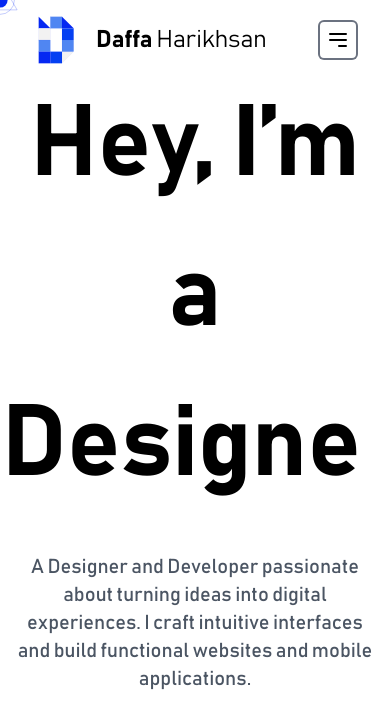
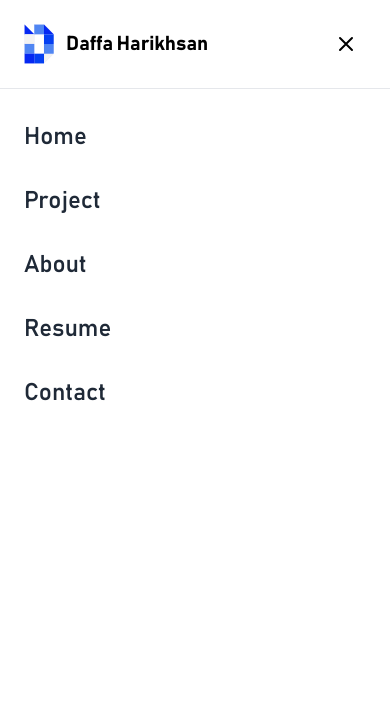
Before and after one commit to daffaharikhsan/portofolio-daf, a Next.js app: page / in a window 390 px wide. Both pictures are taken after a click on the button "Open menu". Shown: the top 728 px of the page. Built offline with nearby package versions, Linux system fonts and the light colour scheme.

Commit message:
responsive

```diff
--- a/app/components/Navbar.tsx
+++ b/app/components/Navbar.tsx
@@ -1,38 +1,54 @@
 // src/components/Navbar.tsx
-"use client"; // <-- 1. Tambahkan ini untuk menjadikan komponen sebagai Client Component
+"use client";
 
+import { useState } from "react";
 import Link from "next/link";
 import Image from "next/image";
-import { usePathname } from "next/navigation"; // <-- 2. Impor hook usePathname
+import { usePathname } from "next/navigation";
+import { AnimatePresence, motion } from "framer-motion";
 
 const Navbar = () => {
-  const pathname = usePathname(); // <-- 3. Dapatkan path URL saat ini
+  const pathname = usePathname();
+  const [isMenuOpen, setIsMenuOpen] = useState(false);
+
+  const toggleMenu = () => setIsMenuOpen(!isMenuOpen);
+
+  const navLinks = [
+    { href: "/", label: "Home" },
+    { href: "/projects", label: "Project" },
+    { href: "/about", label: "About" },
+    { href: "/resume", label: "Resume" },
+    { href: "/contact", label: "Contact" },
+  ];
 
   return (
-    <nav className="w-full bg-white text-black py-4 px-8 md:px-16 lg:px-24 sticky top-0 z-50">
+    <>
+      <nav className="w-full bg-white text-black py-3 px-6 sm:px-8 md:px-12 lg:px-16 sticky top-0 z-50 border-b border-gray-200/80">
         <div className="mx-auto flex justify-between items-center">
           {/* Logo atau Nama */}
-        <Link href="/" className="flex items-center gap-4 md:gap-8">
+          <Link href="/" className="flex items-center gap-3 sm:gap-4">
             <Image
               src="/assets/Logo.svg"
               alt="Logo"
-            width={60}
-            height={60}
-            className="w-12 h-12 md:w-16 md:h-16 transition-transform duration-300 hover:scale-110"
+              width={45}
+              height={45}
+              className="w-9 h-9 sm:w-11 sm:h-11 transition-transform duration-300 hover:scale-110"
             />
-          <div className="text-2xl md:text-3xl lg:text-4xl text-black">
+            <div className="text-lg sm:text-xl md:text-2xl text-black">
               <span className="font-bold">Daffa </span>
               <span className="font-light">Harikhsan</span>
             </div>
           </Link>
 
           {/* Menu Navigasi dengan Gaya Aktif */}
-        <div className="hidden md:flex items-center space-x-8 lg:space-x-12 text-xl lg:text-2xl">
+          <div className="hidden md:flex items-center space-x-6 lg:space-x-8 text-base lg:text-lg">
             <Link
               href="/"
               // 4. Terapkan gaya kondisional: jika path adalah '/', buat font tebal
               className={`transition-colors ${
-              pathname === "/" ? "font-bold" : "font-normal hover:font-semibold"
+                pathname === "/"
+                  ? "font-bold"
+                  : "font-normal hover:font-semibold"
               }`}
             >
               Home
@@ -82,7 +98,11 @@ const Navbar = () => {
 
           {/* Tombol menu untuk mobile */}
           <div className="md:hidden">
-          <button className="p-2 rounded-md hover:bg-gray-100 focus:outline-none focus:ring-2 focus:ring-inset focus:ring-gray-500">
+            <button
+              onClick={toggleMenu}
+              className="p-2 rounded-md hover:bg-gray-100 focus:outline-none focus:ring-2 focus:ring-inset focus:ring-gray-500"
+              aria-label="Open menu"
+            >
               <svg
                 className="h-6 w-6"
                 stroke="currentColor"
@@ -100,6 +120,68 @@ const Navbar = () => {
           </div>
         </div>
       </nav>
+
+      {/* Mobile Menu Overlay */}
+      <AnimatePresence>
+        {isMenuOpen && (
+          <motion.div
+            initial={{ x: "100%" }}
+            animate={{ x: 0 }}
+            exit={{ x: "100%" }}
+            transition={{ type: "spring", stiffness: 300, damping: 30 }}
+            className="fixed top-0 right-0 w-full h-full bg-white z-50 md:hidden"
+          >
+            <div className="flex flex-col h-full">
+              <div className="flex justify-between items-center p-6 border-b border-gray-200">
+                <div className="flex items-center gap-3">
+                  <Image
+                    src="/assets/Logo.svg"
+                    alt="Logo"
+                    width={30}
+                    height={30}
+                  />
+                  <h2 className="text-xl font-bold">Daffa Harikhsan</h2>
+                </div>
+                <button
+                  onClick={toggleMenu}
+                  className="p-2 rounded-md hover:bg-gray-100 focus:outline-none"
+                  aria-label="Close menu"
+                >
+                  <svg
+                    className="h-6 w-6"
+                    stroke="currentColor"
+                    fill="none"
+                    viewBox="0 0 24 24"
+                  >
+                    <path
+                      strokeLinecap="round"
+                      strokeLinejoin="round"
+                      strokeWidth="2"
+                      d="M6 18L18 6M6 6l12 12"
+                    />
+                  </svg>
+                </button>
+              </div>
+              <nav className="flex-grow p-6">
+                <ul className="space-y-4">
+                  {navLinks.map(({ href, label }) => (
+                    <li key={href}>
+                      <Link
+                        href={href}
+                        onClick={toggleMenu}
+                        className="flex justify-between items-center text-2xl text-gray-800 hover:text-black font-medium py-2"
+                      >
+                        <span>{label}</span>
+                      </Link>
+                    </li>
+                  ))}
+                </ul>
+              </nav>
+            </div>
+          </motion.div>
+        )}
+      </AnimatePresence>
+    </>
   );
 };
 
--- a/app/components/TypingAnimation.tsx
+++ b/app/components/TypingAnimation.tsx
@@ -17,7 +17,7 @@ const TypingAnimation = () => {
       ]}
       wrapper="h1" // Elemen pembungkusnya adalah <h1>
       speed={10} // Kecepatan mengetik
-      className="text-black text-[100px] lg:text-[170px] font-bold mb-8" // Gaya dari h1 Anda sebelumnya
+      className="text-black text-5xl sm:text-6xl md:text-7xl lg:text-8xl font-bold mb-6 md:mb-8" // Gaya dari h1 Anda sebelumnya
     />
   );
 };
--- a/app/page.tsx
+++ b/app/page.tsx
@@ -48,7 +48,7 @@ export default function HomePage() {
           <motion.div style={{ opacity: heroOpacity }}>
             <div className="pb-60">
               <TypingAnimation />
-              <p className="text-gray-600 text-xl sm:text-2xl md:text-3xl lg:text-4xl max-w-5xl mx-auto px-4">
+              <p className="text-gray-600 text-base sm:text-lg md:text-xl max-w-3xl mx-auto px-4">
                 A Designer and Developer passionate about turning ideas into
                 digital experiences. I craft intuitive interfaces and build
                 functional websites and mobile applications.
@@ -61,25 +61,25 @@ export default function HomePage() {
       {/* Bagian Konten Utama */}
       <div className="relative z-10 bg-white px-4 sm:px-6 lg:px-8 -mt-[100vh]">
         <motion.div style={{ opacity: contentOpacity, y: contentY }}>
-          <div className="w-full max-w-7xl mx-auto px-4">
-            <div className="my-16 md:my-24 pt-24 md:pt-40 text-center">
-              <h2 className="text-6xl sm:text-7xl md:text-8xl lg:text-9xl font-bold mb-4">
+          <div className="w-full max-w-7xl mx-auto px-4 sm:px-6 lg:px-8">
+            <div className="my-12 md:my-20 pt-20 md:pt-32 text-center">
+              <h2 className="text-4xl sm:text-5xl md:text-6xl font-bold mb-3">
                 About Me
               </h2>
-              <div className="w-28 md:w-48 h-2.5 bg-[#5086F2] rounded-full mx-auto mb-8 md:mb-14"></div>
-              <p className="text-black font-light text-xl sm:text-2xl md:text-3xl lg:text-4xl leading-relaxed max-w-5xl mx-auto">
+              <div className="w-20 md:w-32 h-1.5 bg-[#5086F2] rounded-full mx-auto mb-6 md:mb-10"></div>
+              <p className="text-black font-light text-base sm:text-lg md:text-xl leading-relaxed max-w-3xl mx-auto">
                 Here's a look into my professional philosophy, my creative
                 process, and the skills I use to bring ideas to life.
               </p>
             </div>
 
-            <div className="my-16 md:my-24 flex flex-col md:flex-row items-start gap-12 md:gap-24 lg:gap-40">
+            <div className="my-12 md:my-20 flex flex-col md:flex-row items-start gap-10 md:gap-16 lg:gap-24">
               <div className="w-full md:w-1/2">
                 <Image
                   src="/assets/poto.svg"
                   alt="Daffa Harikhsan"
-                  width={1000}
-                  height={1000}
+                  width={800}
+                  height={800}
                   className="rounded-lg object-cover w-full h-auto"
                 />
               </div>
@@ -87,12 +87,12 @@ export default function HomePage() {
               {/* === PERUBAHAN FOKUS DI SINI === */}
               <div className="w-full md:w-1/2 text-left">
                 {/* DIUBAH: Ukuran font diperbesar */}
-                <h2 className="text-5xl sm:text-6xl md:text-7xl font-bold mb-8 md:mb-12">
+                <h2 className="text-3xl sm:text-4xl md:text-5xl font-bold mb-6 md:mb-8">
                   Get to Know Me!
                 </h2>
 
                 {/* DIUBAH: Ukuran font paragraf diperbesar */}
-                <div className="space-y-8 md:space-y-10 text-lg sm:text-xl md:text-2xl font-light text-gray-700">
+                <div className="space-y-5 md:space-y-6 text-base sm:text-lg font-light text-gray-700 leading-relaxed">
                   <p>
                     To me, true innovation doesn't come from{" "}
                     <span className="font-bold">having the right answers</span>,
@@ -133,17 +133,17 @@ export default function HomePage() {
                   </p>
                 </div>
 
-                <div className="mt-16 md:mt-28">
+                <div className="mt-12 md:mt-16">
                   {/* DIUBAH: Ukuran font diperbesar & margin bottom ditambah */}
-                  <h2 className="text-5xl sm:text-6xl md:text-7xl font-bold mb-8 md:mb-12">
+                  <h2 className="text-3xl sm:text-4xl md:text-5xl font-bold mb-6 md:mb-8">
                     My Skills
                   </h2>
-                  <div className="flex flex-wrap gap-4 sm:gap-5 md:gap-6">
+                  <div className="flex flex-wrap gap-3 sm:gap-4">
                     {skills.map((skill) => (
                       <div
                         key={skill}
                         // DIUBAH: Ukuran font skill tag diperbesar
-                        className="bg-gray-200 text-gray-800 px-5 py-3 sm:px-6 sm:py-4 rounded-lg text-base sm:text-lg md:text-xl transition-transform duration-300 hover:scale-110"
+                        className="bg-gray-200 text-gray-800 px-4 py-2 sm:px-5 sm:py-2.5 rounded-lg text-sm sm:text-base transition-transform duration-300 hover:scale-110"
                       >
                         {skill}
                       </div>
```
Also changed, not shown: app/components/CustomCursor.tsx (+32 -6 lines), app/components/Footer.tsx (+21 -21 lines). Lines whose indentation alone changed are shown as unchanged.
